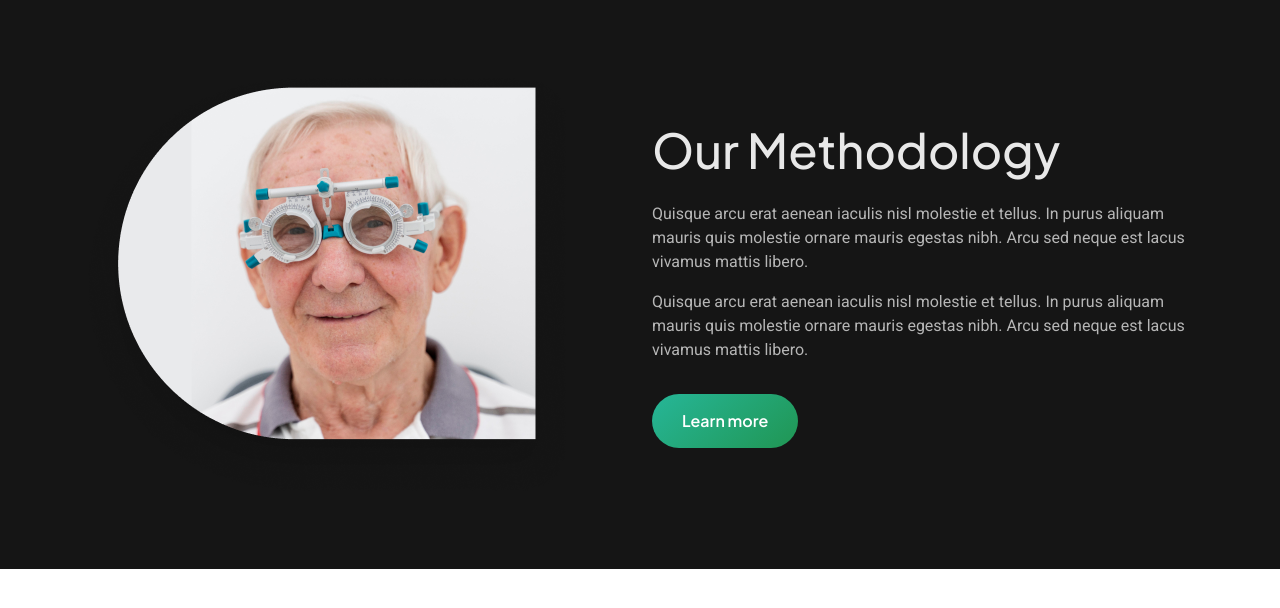
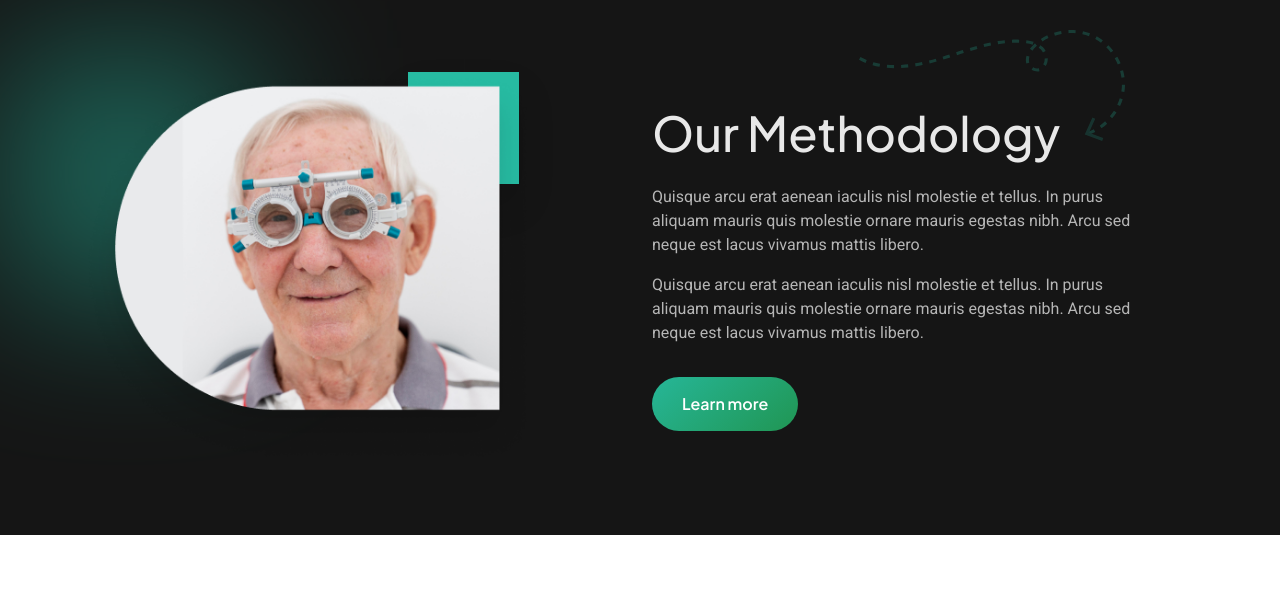
Before and after one commit to mk0029/maculker, a React (Create React App) app: page / in a window 1280 px wide. Shown: the top 608 px of the page. Built offline with nearby package versions, Linux system fonts and the light colour scheme.

Commit message:
--==0==--

```diff
--- a/src/components/OurMethodology.jsx
+++ b/src/components/OurMethodology.jsx
@@ -1,27 +1,45 @@
 import React from "react";
 import OldMatho from "../assets/img/png/OldMan.png";
+import Text_arrow from "../assets/img/svg/Arrow_Meditlogi.svg";
 function OurMethodology() {
   return (
     <>
-      <section className="bg_black py-5">
+      <section className="bg_black py-5 position-relative">
+        <div className="Green_Layer_Commn Green_Layer_pos position-absolute"></div>
         <div className=" container">
-          <div className="py-4">
+          <div className="py-lg-4">
             <div className="row justify-content-between ">
-              <div className="col-5">
-                <div className="Image_Old_Metho">
-                  <img src={OldMatho} alt="" />
+              <div className="col-xl-5 col-lg-6">
+                <div className="Image_Old_Metho position-relative d-inline-block">
+                  <div className=" position-absolute z_index0 Green_box_behind_old"></div>
+                  <img
+                    className=" position-relative z_index2"
+                    src={OldMatho}
+                    alt=""
+                  />
                 </div>
               </div>
-              <div className="col-6">
+              <div className="col-xl-6 col-lg-5">
                 {" "}
-                <div className=" d-flex flex-column justify-content-center h-100">
-                  <h2 className=" heading-common pb-3 mb-2">Our Methodology</h2>
-                  <p className=" peragraph_common">
+                <div className=" d-flex flex-column justify-content-center h-100 pe-lg-5 pe-sm-4  mt-lg-0">
+                  <h2 className=" heading-common pb-xl-3 pb-2 mb-xxl-2 position-relative">
+                    {" "}
+                    <img
+                      className="Text_arrow_Old_matho position-absolute d-none d-sm-block z_index0"
+                      src={Text_arrow}
+                      alt="Err"
+                    />
+                    <span className=" position-relative z_index2">
+                      {" "}
+                      Our Methodology
+                    </span>
+                  </h2>
+                  <p className=" peragraph_common mb-0 mb-xl-3 ">
                     Quisque arcu erat aenean iaculis nisl molestie et tellus. In
                     purus aliquam mauris quis molestie ornare mauris egestas
                     nibh. Arcu sed neque est lacus vivamus mattis libero.
                   </p>
-                  <p className=" peragraph_common pb-xl-4 pb-3 mb-2">
+                  <p className=" peragraph_common  pb-xl-3 pb-2 mb-xxl-2">
                     Quisque arcu erat aenean iaculis nisl molestie et tellus. In
                     purus aliquam mauris quis molestie ornare mauris egestas
                     nibh. Arcu sed neque est lacus vivamus mattis libero.
--- a/src/index.css
+++ b/src/index.css
@@ -21,11 +21,11 @@
 :root {
   --fs-xsm: 12px;
   --fs-sm: 14px;
-  --fs-md: 16px;
+  --fs-md: 14px;
   --fs-xl: 20px;
   --fs-2x4l: 24px;
   --fs-3x2l: 32px;
-  --fs-4x8l: 48px;
+  --fs-4x8l: 32px;
   --fs-5x6l: 56px;
   /*  */
   --fw-med: 500;
@@ -149,7 +149,11 @@
 }
 
 .common_btn {
-  background: linear-gradient(139.21deg, #27bba2 -13.86%, #1f8f45 112.5%),
+  background: linear-gradient(
+      139.21deg,
+      var(--clr-green) -13.86%,
+      #1f8f45 112.5%
+    ),
     linear-gradient(139.21deg, #1f8f7c -13.86%, #1f8f45 112.5%), #1f8f7c;
   border-radius: 51px;
   padding: 15px 30px;
@@ -162,7 +166,7 @@
   color: var(--clr-White);
 }
 .common_btn:hover {
-  background: linear-gradient(200.21deg, #27bba2, #1f8f45);
+  background: linear-gradient(200.21deg, var(--clr-green), #1f8f45);
   background-size: 110%, 110%;
   background-position: center;
 }
@@ -174,7 +178,11 @@
   border: unset !important;
 }
 .square_btn:hover {
-  background: linear-gradient(139.21deg, #1f8f45 -13.86%, #27bba2 112.5%);
+  background: linear-gradient(
+    139.21deg,
+    #1f8f45 -13.86%,
+    var(--clr-green) 112.5%
+  );
 }
 .peragraph_common {
   font-family: "Roboto";
@@ -192,18 +200,117 @@
   color: var(--clr-White);
   opacity: 0.9;
 }
+.Green_Layer_Commn {
+  width: 252.14px;
+  height: 252.14px;
+  background: #29dabc;
+  opacity: 0.4;
+  filter: blur(80px);
+}
+/* asd */
+.Image_Old_Metho img {
+  width: 100%;
+}
+
+.Green_box_behind_old {
+  width: 111.76px;
+  height: 111.76px;
+  right: 4%;
+  top: 0;
+  background-color: var(--clr-green);
+  box-shadow: 0px 21px 36px rgba(0, 0, 0, 0.12);
+}
 @media (min-width: 576px) {
+  .Text_arrow_Old_matho {
+    top: -85%;
+    right: 5%;
+  }
+  :root {
+    --fs-xsm: 12px;
+    --fs-sm: 14px;
+    --fs-md: 16px;
+    --fs-xl: 20px;
+    --fs-2x4l: 24px;
+    --fs-3x2l: 32px;
+    --fs-4x8l: 48px;
+    --fs-5x6l: 56px;
+  }
+  .Green_box_behind_old {
+    right: 25%;
+  }
+  .Image_Old_Metho img {
+    width: 75%;
+  }
 }
 @media (min-width: 768px) {
+  .Text_arrow_Old_matho {
+    top: -85%;
+    right: 25%;
+  }
+  :root {
+    --fs-xsm: 12px;
+    --fs-sm: 14px;
+    --fs-md: 16px;
+    --fs-xl: 20px;
+    --fs-2x4l: 24px;
+    --fs-3x2l: 32px;
+    --fs-4x8l: 48px;
+    --fs-5x6l: 56px;
+  }
 }
 @media (min-width: 992px) {
+  .Text_arrow_Old_matho {
+    top: -138%;
+    right: -21%;
+  }
+  :root {
+    --fs-xsm: 12px;
+    --fs-sm: 14px;
+    --fs-md: 14px;
+    --fs-xl: 20px;
+    --fs-2x4l: 24px;
+    --fs-3x2l: 32px;
+    --fs-4x8l: 38px;
+    --fs-5x6l: 56px;
+  }
+  .Green_box_behind_old {
+    right: 3%;
+  }
+  .Image_Old_Metho img {
+    width: 100%;
+  }
 }
 @media (min-width: 1200px) {
-  .Image_Old_Metho {
-    width: 417.35px;
+  .Text_arrow_Old_matho {
+    top: -100%;
+    right: 5%;
+  }
+  :root {
+    --fs-xsm: 12px;
+    --fs-sm: 14px;
+    --fs-md: 16px;
+    --fs-xl: 20px;
+    --fs-2x4l: 24px;
+    --fs-3x2l: 32px;
+    --fs-4x8l: 48px;
+    --fs-5x6l: 56px;
   }
 }
 @media (min-width: 1440px) {
+  .Text_arrow_Old_matho {
+    top: -100%;
+    right: 15%;
+  }
+  :root {
+    --fs-xsm: 12px;
+    --fs-sm: 14px;
+    --fs-md: 16px;
+    --fs-xl: 20px;
+    --fs-2x4l: 24px;
+    --fs-3x2l: 32px;
+    --fs-4x8l: 48px;
+    --fs-5x6l: 56px;
+  }
   .container {
     max-width: 1140px;
   }
```
